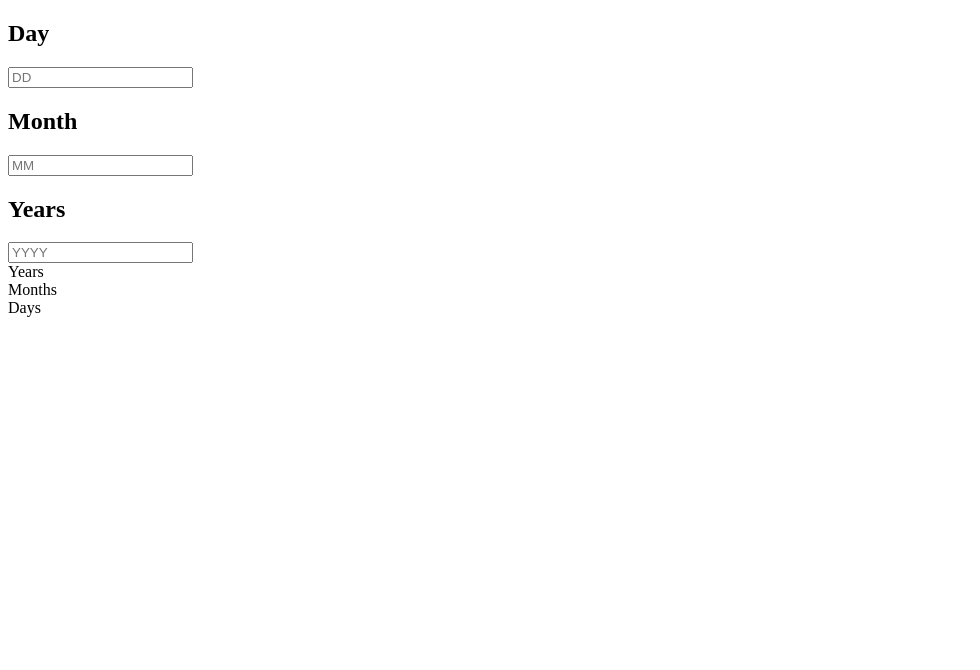
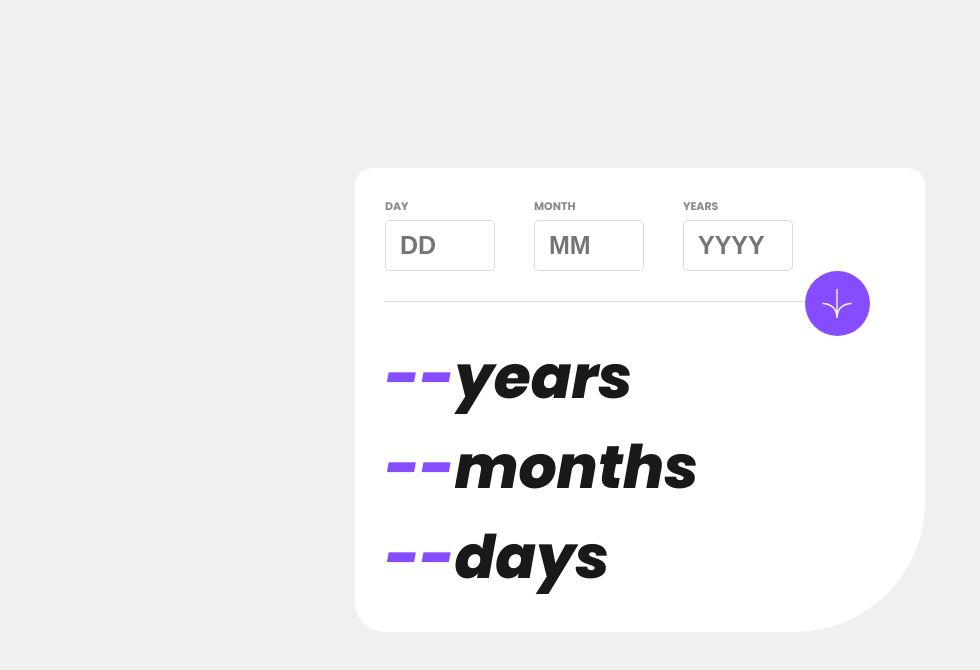
Before and after one commit to Atril33/age-calculator-app, a plain HTML site: page index.html in a window 1280 px wide. Shown: the whole page, without its empty margins (0-980 px from the left). Drawn offline with Linux system fonts and the light colour scheme.

Commit message:
Add Styling In Project

```diff
--- a/index.html
+++ b/index.html
@@ -3,6 +3,9 @@
 <head>
     <meta charset="UTF-8">
     <meta name="viewport" content="width=device-width, initial-scale=1.0">
+    <link rel="preconnect" href="https://fonts.googleapis.com">
+    <link rel="preconnect" href="https://fonts.gstatic.com" crossorigin>
+    <link href="https://fonts.googleapis.com/css2?family=Poppins:ital,wght@0,100;0,200;0,300;0,400;0,500;0,600;0,700;0,800;0,900;1,100;1,200;1,300;1,400;1,500;1,600;1,700;1,800;1,900&display=swap" rel="stylesheet">
     <link rel="stylesheet" href="sass/main.css">
     <title>Age Calculator App</title>
 </head>
@@ -11,23 +14,26 @@
         <div class="input-container">
             <div>
          <h2>Day</h2>
-         <input type="text" placeholder="DD" required>
+         <input type="text" id="inputField" placeholder="DD" required>
         </div>
         <div>
          <h2>Month</h2>
-         <input type="text" placeholder="MM" required>
+         <input type="text" id="inputField"  placeholder="MM" required>
          </div>
          <div>
          <h2>Years</h2>
-         <input type="text" placeholder="YYYY" required>
+         <input type="text" id="inputField" placeholder="YYYY" required>
         </div>
 
-   <div class="button"></div>
+
         </div>
+        <div class="button-container">
+        <div class="button"><img src="assets/icon-arrow.svg"></div>
+    </div>
         <div class="output-container">
-            <div id="YearsOutput"></div> Years
-            <div id="MonthsOutput"></div> Months
-            <div id="daysOutput"></div> Days
+            <div class="output-line"><div id="yearsOutput">--</div> years</div>
+            <div class="output-line"><div id="monthsOutput">--</div> months</div>
+            <div class="output-line"><div id="daysOutput">--</div> days</div>
         </div>
     </div>
     <script src="js/main.js"></script>
--- a/sass/main.scss
+++ b/sass/main.scss
@@ -1,3 +1,96 @@
+
+* {
+    padding: 0;
+    margin: 0;
+    box-sizing: border-box;
+}
+
+$First_color :#f0f0f0;
+$Second_color :#fff;
+$Third_color :#864cff;
+$Fourth_color: #888;
+$Fifth_color: #191919;
+$Border_color :#8888884d;
+$First-font: "Poppins", sans-serif;
+
 body {
-    background: #fff;
+    background: $First_color;
+    font-family: $First_font;
+    width: 100vw;
+    height: 100vh;
+    display: flex;
+    justify-content: center;
+    align-items: center;
 }
+
+.container {
+    background: $Second_color;
+    width: 570px;
+    height: auto;
+    padding: 30px;
+    border-radius: 18px 18px 130px 30px;
+}
+
+.input-container {
+    width: 80%;
+    display: flex;
+    justify-content: space-between;
+    padding-bottom: 30px;
+}
+
+h2 {
+ color: $Fourth_color;
+ font-size: 11px;
+ text-transform: uppercase;
+ margin-bottom: 5px;
+}
+
+#inputField {
+    width: 110px;
+    padding: 10px 14px;
+    border-radius: 5px;
+    outline: none;
+    border: 0.90px solid $Border_color;
+    font-size: 25px;
+    font-weight: 800;
+}
+
+.button-container {
+ width: 95%;
+ border-bottom: 0.90px solid $Border_color;
+}
+
+.button {
+    background: $Third_color;
+    width: 65px;
+    height: 65px;
+    display: flex;
+    justify-content: center;
+    align-items: center;
+    border-radius: 50%;
+    float: right;
+    margin-top: -30px;
+    cursor: pointer;
+}
+
+img {
+    width: 30px;
+}
+
+.output-container {
+    margin-top: 30px;
+    font-size: 60px;
+    font-weight: 800;
+    color: $Fifth_color;
+    font-style: italic;
+}
+
+.output-line {
+    display: flex;
+}
+
+#yearsOutput,
+#monthsOutput,
+#daysOutput {
+    color: $Third_color;
+}
```
Also changed, not shown: sass/main.css, 1 other file.
